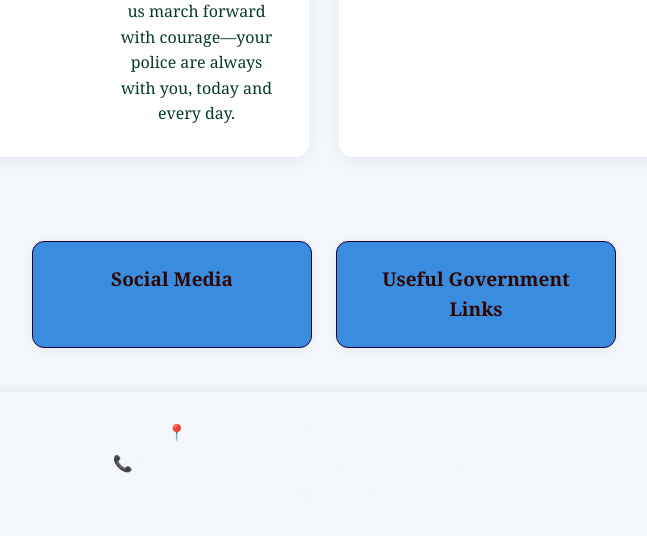
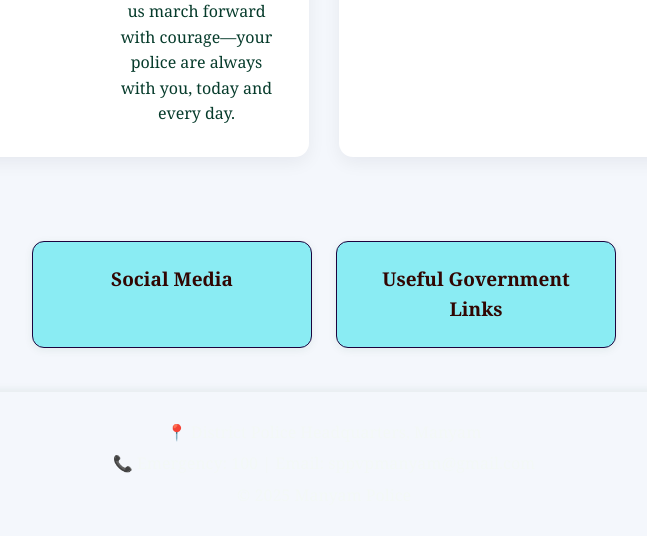
Before and after one commit to prasadallina/manyam_webpage, a Flask app: page / in a window 1280 px wide. Shown: the part 1709-2245 px from the top of the page, without its empty margins (316-963 px from the left). Run offline with Flask 3, Linux system fonts and the light colour scheme.

Commit message:
Modified website content / updated files

```diff
--- a/static/css/style.css
+++ b/static/css/style.css
@@ -409,7 +409,7 @@
 }
 
 .link-box {
-  background: #3a8dde;
+  background: #8aecf3;
   border: 1px solid #1d033e;
   padding: 22px 32px;
   border-radius: 12px;
@@ -422,7 +422,7 @@
 .link-box:hover {
   transform: translateY(-6px) scale(1.03);
   box-shadow: 0 4px 16px rgba(58,141,222,0.18);
-  background: #1e5631;
+  background: #f7b6e6;
 }
 
 .link-box a {
```
